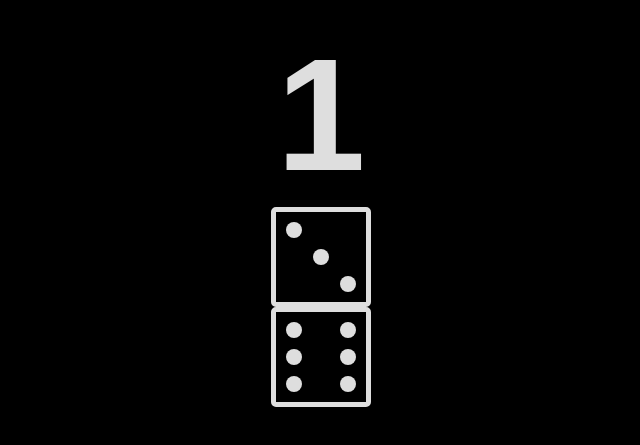
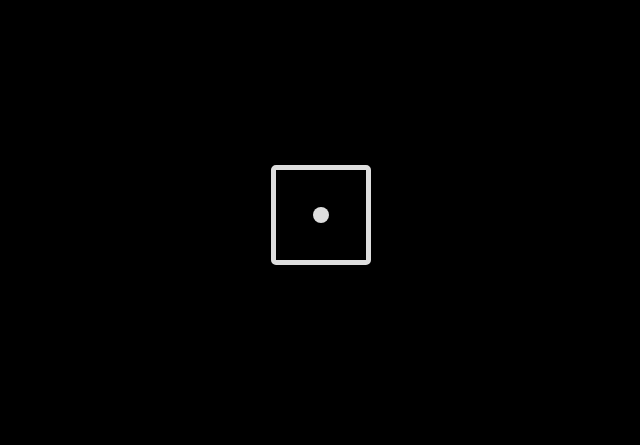
Before and after one commit to adam-kowalczuk/dicey, a React (Create React App) app: page / in a window 1280 px wide. Shown: the part 185-630 px from the top of the page, without its empty margins (319-959 px from the left). Built offline with nearby package versions, Linux system fonts and the light colour scheme.

Commit message:
Add Dots component

```diff
--- a/src/App.js
+++ b/src/App.js
@@ -1,29 +1,20 @@
+import React, { useState } from "react";
 import "./App.css";
-import React, { useState } from "react";
-import One from "./components/One";
-import Two from "./components/Two";
-import Three from "./components/Three";
-import Four from "./components/Four";
-import Five from "./components/Five";
-import Six from "./components/Six";
+import Dots from "./components/Dots";
 
 export default function App() {
   const [rolledValue, setRolledValue] = useState(1);
 
   const roll = () => {
-    setRolledValue(Math.ceil(Math.random() * 5 + 1));
+    setRolledValue(Math.floor(Math.random() * 6) + 1);
   };
 
   return (
     <div className="main">
-      <p className="value">{rolledValue}</p>
+      {/* <p className="value">{rolledValue}</p> */}
       <button className="die" onClick={roll}>
-        <div className="dots top-left"></div>
-        <div className="dots center"></div>
-        <div className="dots bottom-right"></div>
-      </button>
-      <button className="die" onClick={roll}>
-        <Six />
+        <Dots roll={rolledValue} />
+        {/* {Dots({ roll: rolledValue })} */}
       </button>
     </div>
   );
```
